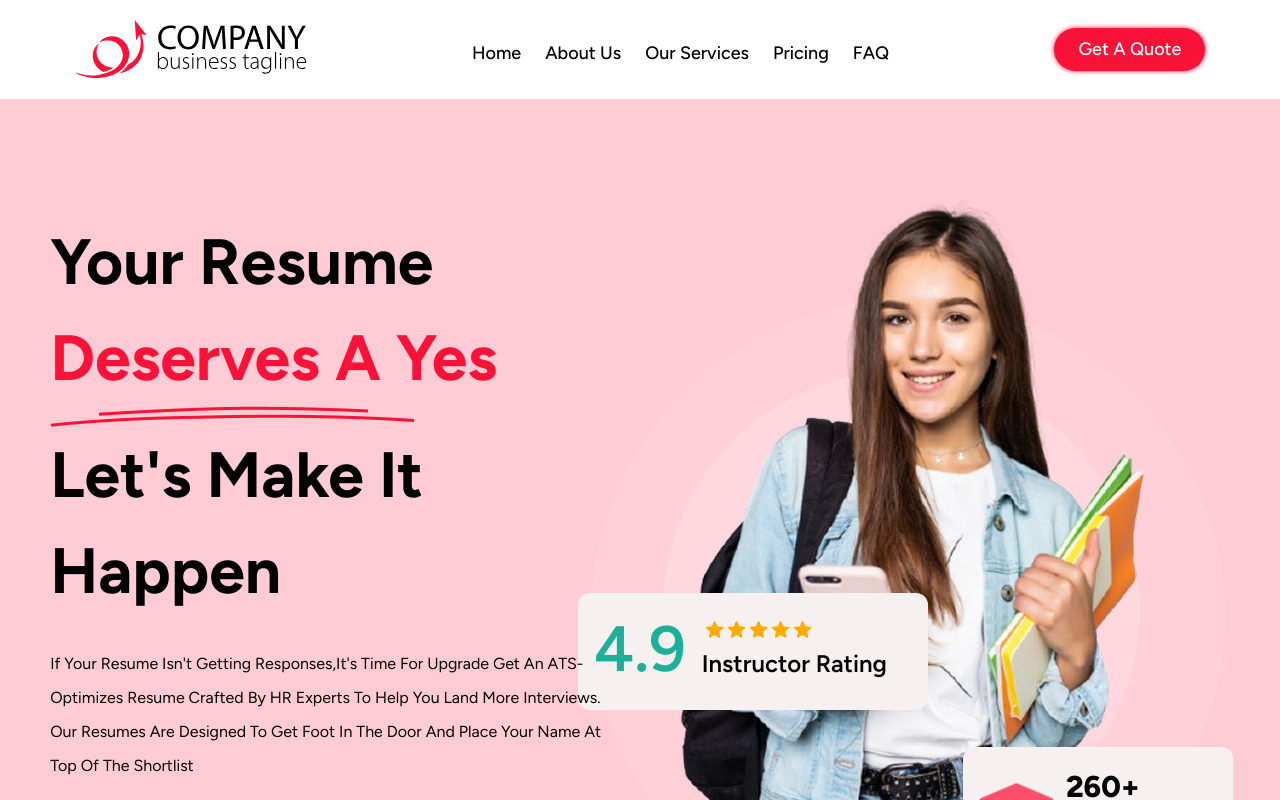
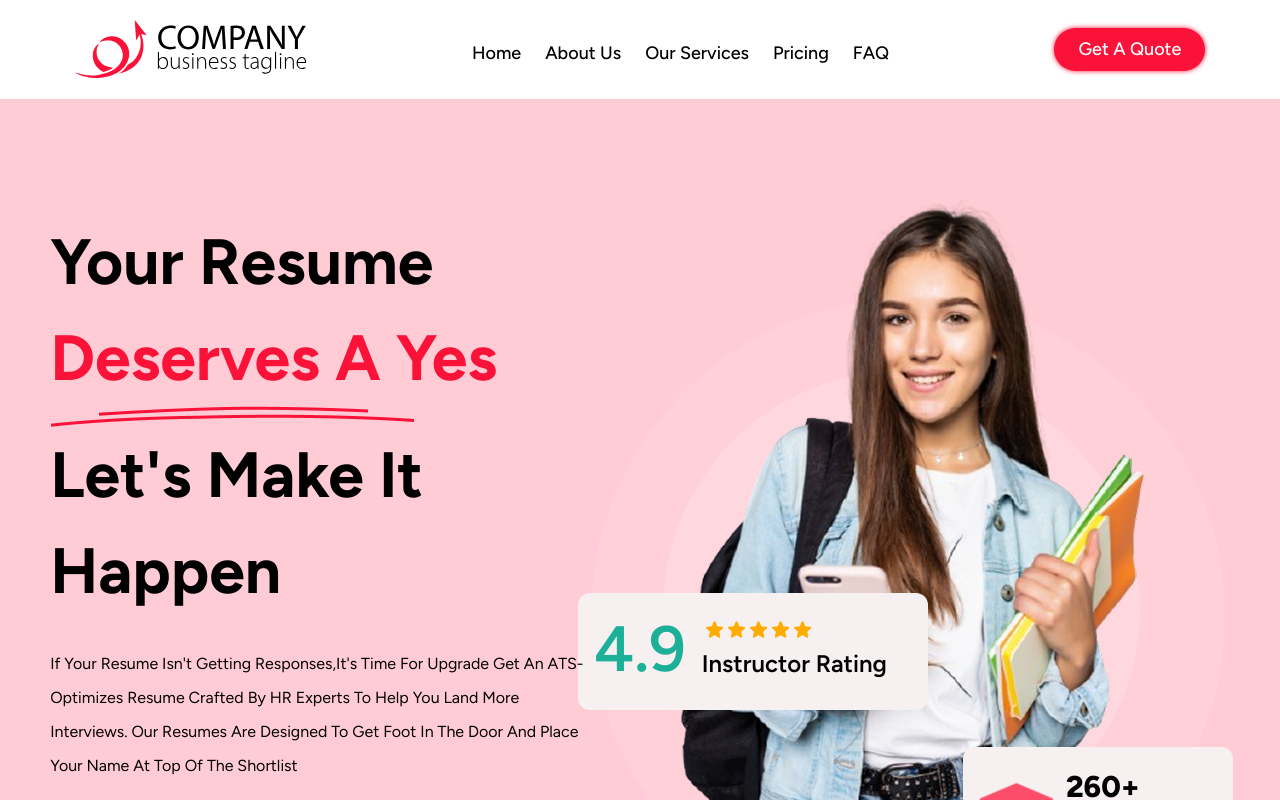
Before and after one commit to Suhanii22/landing-page-resume, a React (Vite) app: page / in a window 1280 px wide. Shown: the top 800 px of the page. Built offline with nearby package versions, Linux system fonts and the light colour scheme.

Commit message:
changes in hero section

```diff
--- a/src/components/Hero.jsx
+++ b/src/components/Hero.jsx
@@ -14,7 +14,7 @@ const Hero = () => {
       <div className='w-full z-2 xl:w-[50%]  pl-[4%] pr-[2%] pt-[115px]  pb-[80px]'>
 
         <div className='text-[64px] font-bold'>Your Resume <span className='text-[#fa1239]'>Deserves A Yes <img className=' relative md:left-[40%] xl:left-auto' src={extra} alt="" /></span> Let's Make It Happen</div>
-        <div className='text-[16px] pt-7 leading-[34px]'>If Your Resume Isn't Getting Responses,It's Time For Upgrade Get An ATS-Optimizes Resume Crafted By HR Experts To Help You Land More Interviews. Our Resumes Are Designed To Get Foot In The Door And Place Your Name At Top Of The Shortlist</div>
+        <div className='text-[16px] pt-7 pr-2 leading-[34px]'>If Your Resume Isn't Getting Responses,It's Time For Upgrade Get An ATS-Optimizes Resume Crafted By HR Experts To Help You Land More Interviews. Our Resumes Are Designed To Get Foot In The Door And Place Your Name At Top Of The Shortlist</div>
         <div className='flex pt-9 gap-6'>
           <button className='p-2 pl-5 pr-5 rounded-full border font-medium text-[18px] blur-border1'>RESUME PAKAGES</button>
           <button className='p-2 pl-5 pr-5 rounded-full border font-medium text-[18px] bg-[#fa1239] text-white'>CONTACT US</button></div>
```
